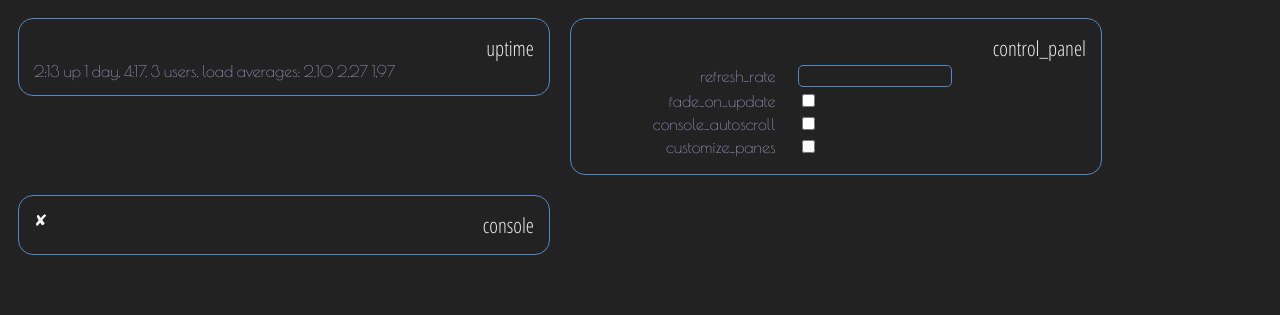
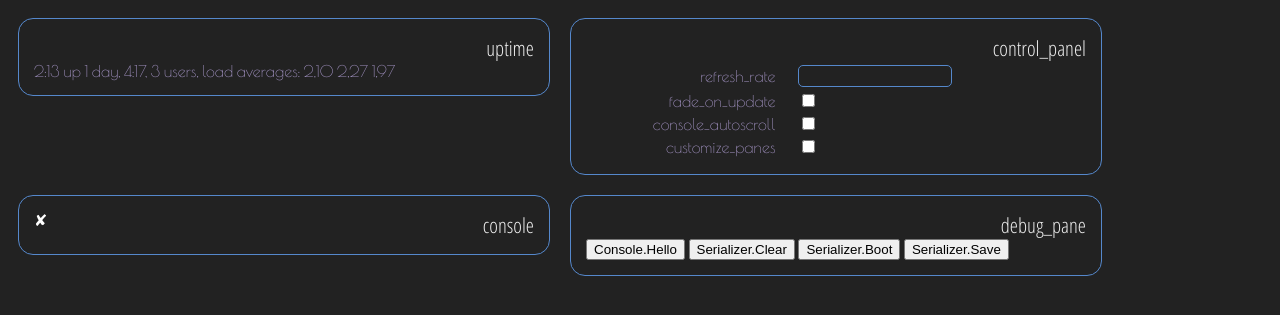
Before and after one commit to macvek/Servicebackend, a PHP site: page / in a window 1280 px wide. Shown: the top 315 px of the page. Run offline with PHP 8.4, Linux system fonts and the light colour scheme; some libraries are stand-ins or nearby versions.

Commit message:
serialization

```diff
--- a/index.php
+++ b/index.php
@@ -5,7 +5,7 @@
 <title>Service backend @</title>
 <link href="https://fonts.googleapis.com/css?family=Open+Sans+Condensed:300|Poiret+One|Quicksand" rel="stylesheet">
 <body>
-    <div>
+    <div id="pluginbox-container">
         <div class="pluginbox">
             <div class="pluginbox-title">uptime</div>
             <div class="pluginbox-content">2:13  up 1 day,  4:17, 3 users, load averages: 2,10 2,27 1,97</div>
@@ -40,6 +40,15 @@
             <div class="pluginbox-title">console</div>
             <div class="pluginbox-content scrollable-console">
 
+            </div>
+        </div>
+        <div class="pluginbox">
+            <div class="pluginbox-title">debug_pane</div>
+            <div class="pluginbox-content">
+                <button id="debug-console-hello">Console.Hello</button>
+                <button id="debug-serializer-clear">Serializer.Clear</button>
+                <button id="debug-serializer-boot">Serializer.Boot</button>
+                <button id="debug-serializer-save">Serializer.Save</button>
             </div>
         </div>
     </div>
@@ -125,6 +134,54 @@
 
     <script>
         $(function() {
+            var pluginboxenum = 1;
+            $(".pluginbox").each(function() {
+                $(this).attr("X-core-enum", pluginboxenum++);
+            });
+
+            MessageBroker.subscribe("serializer.pack", function() {
+                 var enumList = [];
+                 $(".pluginbox").each(function() {
+                     enumList.push($(this).attr("X-core-enum"));
+                 });
+
+                 MessageBroker.send("serializer.store", {
+                     name:"controlpanel.enum",
+                     store: {"enum":enumList}
+                 });
+            });
+
+            MessageBroker.subscribe("serializer.unpack", function(what, props) {
+                MessageBroker.send("serializer.load", "controlpanel.enum",function(loaded) {
+                    if (loaded) {
+                        onEnumList(loaded.enum);
+                    }
+                });
+
+                function onEnumList(list) {
+                    var enums = {};
+                    $(".pluginbox").each(function() {
+                        var enumIndex = $(this).attr("X-core-enum");
+                        if (!enumIndex) {
+                            return;
+                        }
+
+                        enums[enumIndex] = $(this).detach();
+                    });
+
+                    for (var i=0;i<list.length;i++) {
+                        $("#pluginbox-container").append(enums[list[i]]);
+                        delete enums[list[i]];
+                    }
+
+                    $.each(enums, function(one) {
+                        console.log("not loaded enum", one);
+                        $("#pluginbox-container").append(one);
+                    });
+                }
+
+            });
+
             $("#control_console_autoscroll").change(function() {
                 MessageBroker.send("serviceconsole.autoscroll",$(this).prop("checked"));
             });
@@ -214,7 +271,27 @@
                     $(".pluginbox .panes-manager").remove();
                 }
             });
+
+
             MessageBroker.broadcast("appstart");
+            MessageBroker.broadcast("serializer.boot");
+
+            $("#debug-console-hello").click(function() {
+                MessageBroker.send("serviceconsole.write", "Console.Hello . "+new Date());
+            });
+
+            $("#debug-serializer-clear").click(function() {
+                MessageBroker.send("serializer.clear");
+            });
+
+            $("#debug-serializer-boot").click(function() {
+                MessageBroker.send("serializer.boot");
+            });
+
+            $("#debug-serializer-save").click(function() {
+                MessageBroker.send("serializer.save");
+            });
+
         });
     </script>
 </body>
--- a/serializer.js
+++ b/serializer.js
@@ -1,14 +1,15 @@
 var serializer = new function() {
   MessageBroker.subscribe("serializer.store", store);
   MessageBroker.subscribe("serializer.load", load);
-  this.pack = pack;
-  this.unpack = unpack;
+  MessageBroker.subscribe("serializer.clear", clear);
+  MessageBroker.subscribe("serializer.boot", boot);
+  MessageBroker.subscribe("serializer.save", save);
 
-  function pack() {
+  function save() {
     MessageBroker.broadcast("serializer.pack",{});
   }
 
-  function unpack() {
+  function boot() {
     MessageBroker.broadcast("serializer.preunpack",{});
     MessageBroker.broadcast("serializer.unpack",{});
   }
@@ -17,8 +18,14 @@ var serializer = new function() {
       localStorage[what.name] = JSON.stringify(what.store);
   }
 
+  function clear() {
+      for (var key in localStorage) {
+        delete localStorage[key];
+      }
+  }
+
   function load(where, what, from) {
-    var value = localStorage[what.name];
+    var value = localStorage[what];
     if (value) {
       from(JSON.parse(value));
     }
```
